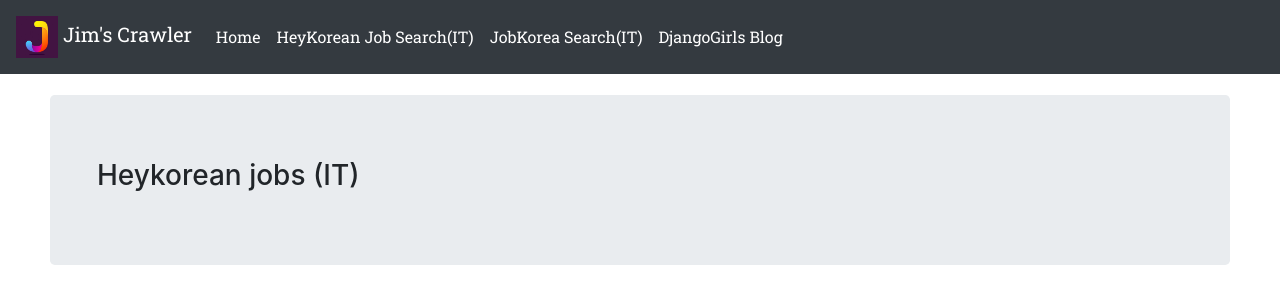
After one commit to jinmc/djangogirls, a Django app: page /heykorean_jobs in a window 1280 px wide. The commit adds this page. Shown: the top 304 px of the page. Run offline with Django 3.2, Linux system fonts and the light colour scheme; some libraries are stand-ins or nearby versions.

```diff
--- a/blog/templates/blog/base.html
+++ b/blog/templates/blog/base.html
@@ -14,7 +14,7 @@
             color: white;
         }
 
-        .jumbotron {
+         .jumbotron {
             margin-top: 30px;
             margin-left: 50px;
             margin-right: 50px;
@@ -42,7 +42,7 @@
                         </a>
                     </li>
                     <li>
-                        <a class="nav-link" href="#">
+                        <a class="nav-link" href="/heykorean_jobs">
                             HeyKorean Job Search(IT)
                         </a>
                     </li>
@@ -61,7 +61,7 @@
     </nav>
     <div class="container-full-bg">
         <div class="jumbotron">
-            <div class="col-md-8">
+            <div class="col-md-10">
                 {% block content %}
                 {% endblock %}
             </div>
--- /dev/null
+++ b/blog/templates/blog/heykorean_jobs.html
@@ -0,0 +1,5 @@
+{% extends "blog/base.html" %}
+
+{% block content %}
+    <h3>Heykorean jobs (IT)</h3>
+{%  endblock %}
--- a/blog/urls.py
+++ b/blog/urls.py
@@ -9,4 +9,6 @@ urlpatterns = [
     url(r'^post/(?P<pk>\d+)/$', views.post_detail, name='post_detail'),
     url(r'^post/new/$', views.post_new, name='post_new'),
     url(r'^post/(?P<pk>\d+)/edit/$', views.post_edit, name='post_edit'),
+    url(r'^heykorean_jobs$', views.heykorean_jobs, name='heykorean_jobs'),
+
 ]
--- a/blog/views.py
+++ b/blog/views.py
@@ -6,6 +6,9 @@ from .forms import PostForm
 # Create your views here.
 def base(request):
     return render(request, 'blog/base.html', {})
+
+def heykorean_jobs(request):
+    return render(request, 'blog/heykorean_jobs.html')
 
 def post_list(request):
     qs = Post.objects.all()
```
Also changed, not shown: blog/templates/blog/post_detail.html (+9 -3 lines).
